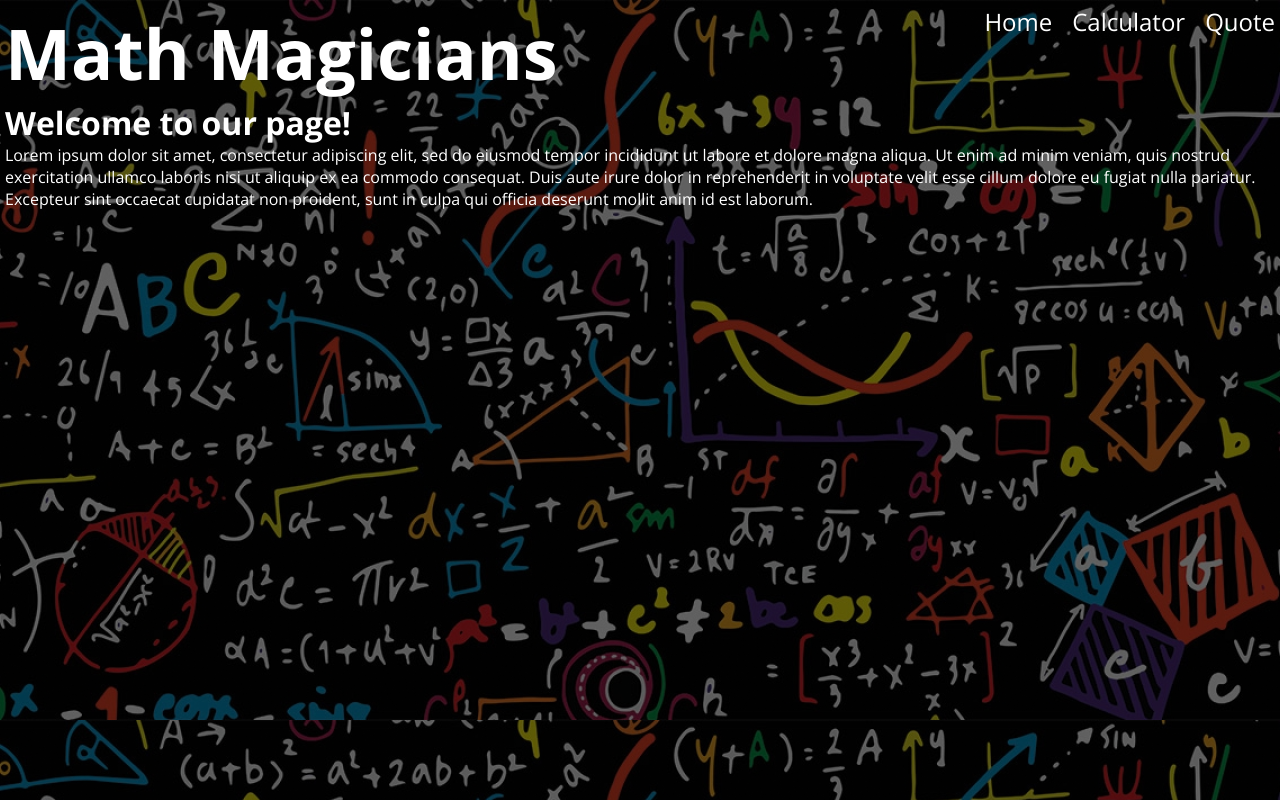
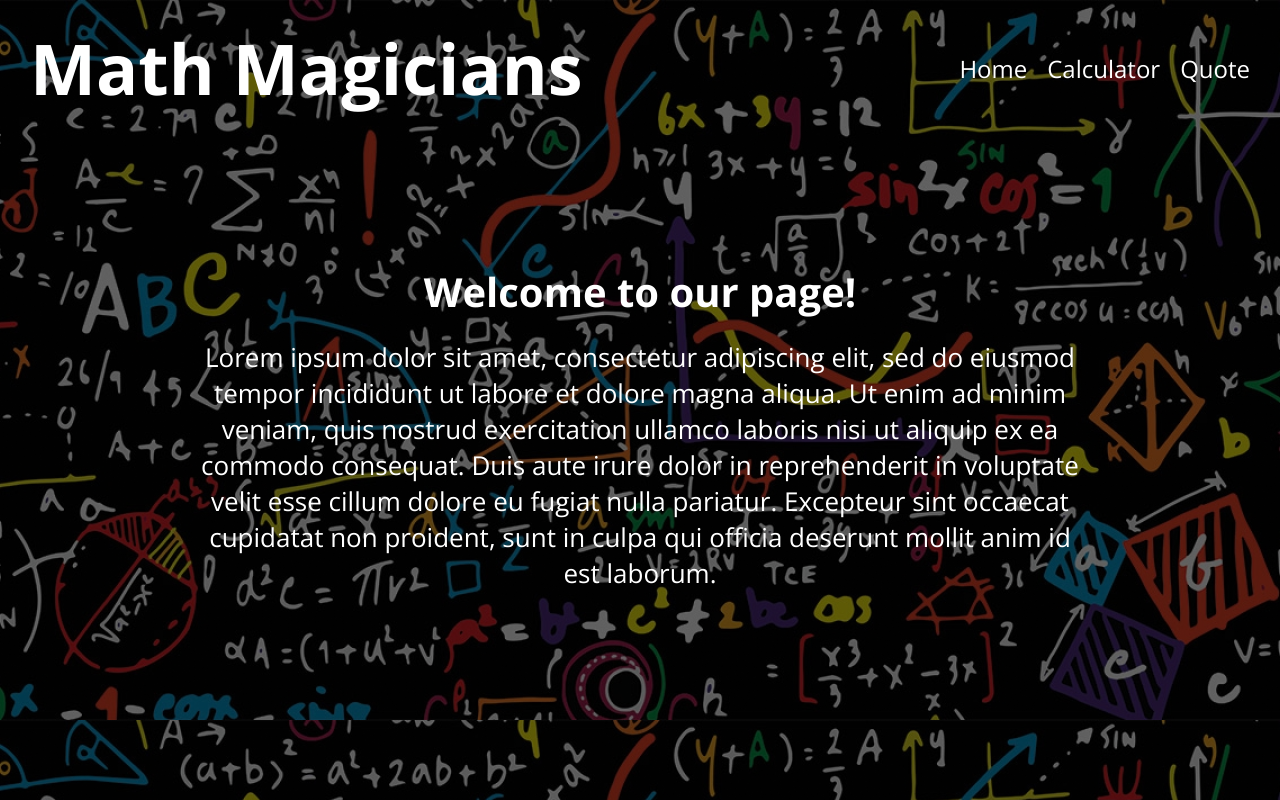
Before and after one commit to dodoburner/math-magicians, a React (Create React App) app: page / in a window 1280 px wide. Built offline with nearby package versions, Linux system fonts and the light colour scheme.

Commit message:
add styling for home page

```diff
--- a/src/components/Home.js
+++ b/src/components/Home.js
@@ -1,10 +1,9 @@
 import React from "react";
 import Header from "./Header";
-import '../styles/Home.css';
+import "../styles/Home.css";
 
 const Home = () => (
   <div className="home-container">
-    <div className="color-overlay">
     <Header />
     <main>
       <h1>Welcome to our page!</h1>
@@ -19,7 +18,6 @@ const Home = () => (
       </p>
     </main>
   </div>
-  </div>
 );
 
 export default Home;
--- a/src/styles/App.css
+++ b/src/styles/App.css
@@ -4,7 +4,6 @@ body {
 }
 
 body {
-  padding: 5px;
   font-family: 'Open Sans', sans-serif;
   background-image: url(../images/math-bg.jpg);
   box-shadow: inset 0 0 0 1000px rgba(0, 0, 0, 0.6);
--- a/src/styles/Header.css
+++ b/src/styles/Header.css
@@ -1,10 +1,12 @@
-.header-title {
-  font-size: 70px;
-}
-
 header {
   display: flex;
   justify-content: space-between;
+  align-items: center;
+  padding: 20px 30px;
+}
+
+.header-title {
+  font-size: 70px;
 }
 
 ul {
--- a/src/styles/Home.css
+++ b/src/styles/Home.css
@@ -0,0 +1,19 @@
+main {
+  padding-top: 10%;
+  overflow: hidden;
+  display: flex;
+  flex-direction: column;
+  align-items: center;
+  justify-content: center;
+}
+
+main h1 {
+  font-size: 40px;
+}
+
+.home-text {
+  max-width: 70%;
+  margin: 20px 0;
+  font-size: 26px;
+  text-align: center;
+}
```
Also changed, not shown: src/images/pytagoras-bg.jpg (added), src/images/pytagoras.png (added). Lines whose indentation alone changed are shown as unchanged.
